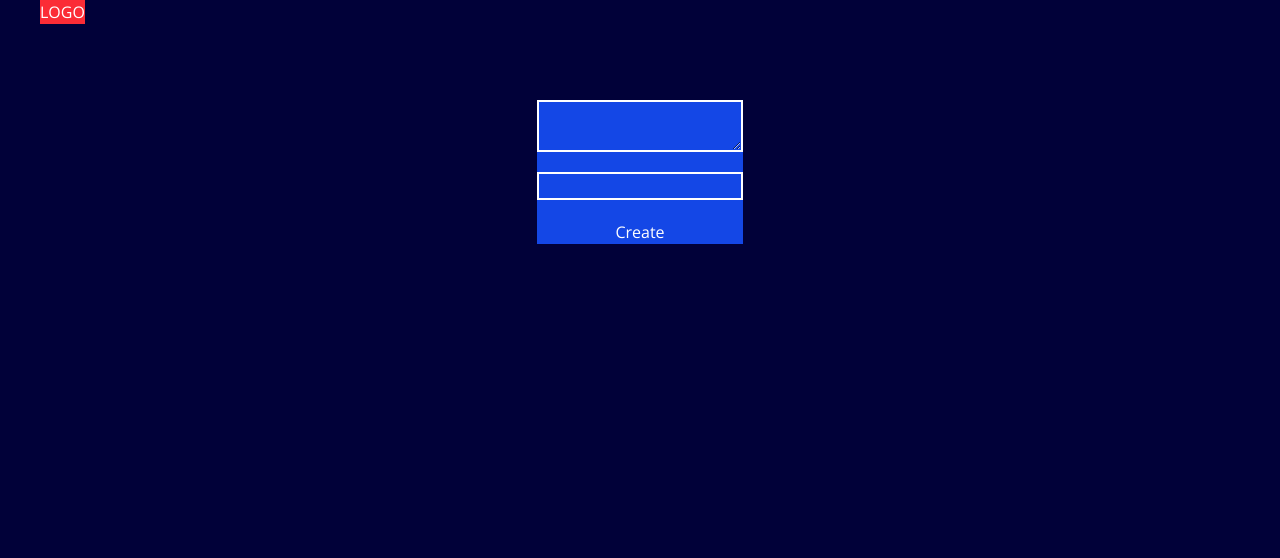
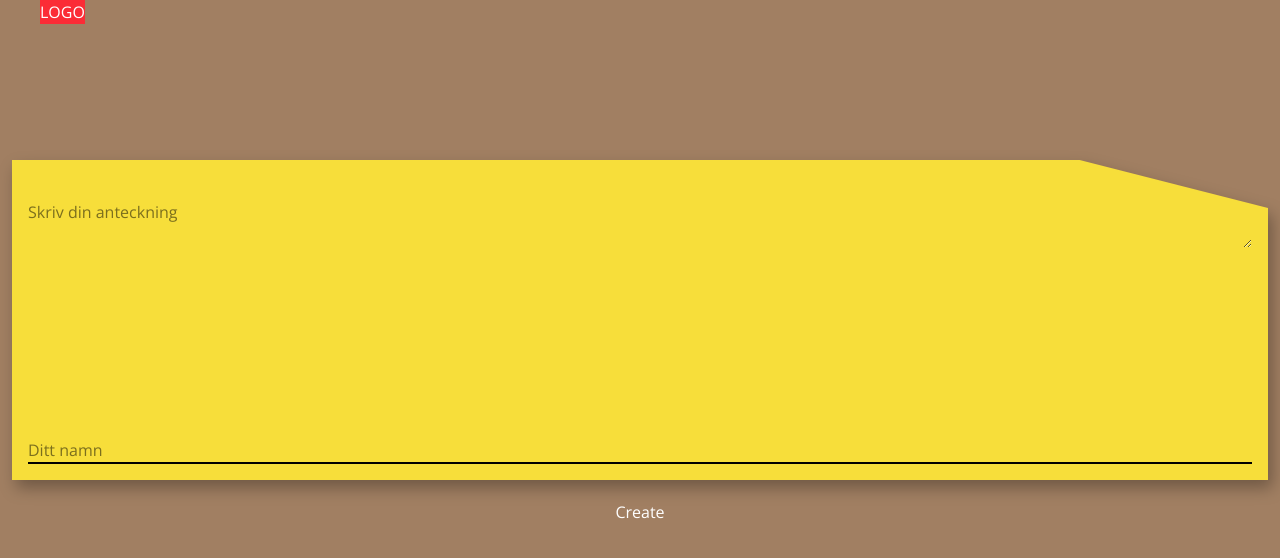
Before and after one commit to scmo-1/ShuiApp, a React (Vite) app in the folder frontend/: page /note/create in a window 1280 px wide. Shown: the top 558 px of the page. Built offline with nearby package versions, Linux system fonts and the light colour scheme.

Commit message:
add Note wrapper and styling

```diff
--- a/frontend/src/Layout.jsx
+++ b/frontend/src/Layout.jsx
@@ -6,7 +6,7 @@ function Layout() {
   return (
     <>
       <Header />
-      <main className="pt-25 px-3  flex flex-col items-center min-h-screen">
+      <main className="pt-40 px-3  flex flex-col items-center min-h-screen">
         <Outlet />
       </main>
     </>
--- a/frontend/src/components/Note.jsx
+++ b/frontend/src/components/Note.jsx
@@ -1,11 +1,11 @@
 import React from "react";
 
-function Note({ note, username, date }) {
+function Note({ children }) {
   return (
-    <div className="bg-amber-600 ">
-      <span>{username}</span>
-      <p>{note}</p>
-      <span> {date} </span>
+    <div className="[filter:drop-shadow(4px_8px_8px_rgba(0,0,0,0.3))] w-full h-full">
+      <div className="bg-[#f7de3a] text-black w-full h-full [clip-path:polygon(0%_0%,_85%_0%,_100%_15%,_100%_100%,_0%_100%)] p-4 pt-10 flex flex-col  min-h-80">
+        {children}
+      </div>
     </div>
   );
 }
--- a/frontend/src/index.css
+++ b/frontend/src/index.css
@@ -2,7 +2,7 @@
 @import "tailwindcss";
 
 body {
-  background-color: rgb(1, 1, 57);
+  background-color: #a17f62;
   color: white;
   font-family: "Open Sans", sans-serif;
 }
--- a/frontend/src/pages/CreateNotePage.jsx
+++ b/frontend/src/pages/CreateNotePage.jsx
@@ -1,6 +1,7 @@
 import React from "react";
 import { useState, useEffect } from "react";
 import { createNote } from "../utils/api";
+import Note from "../components/Note";
 
 function CreateNotePage() {
   const [username, setUsername] = useState("");
@@ -13,20 +14,24 @@ function CreateNotePage() {
     console.log(response);
   };
   return (
-    <section className="bg-blue-700">
+    <section className="w-full">
       <form onSubmit={handleSubmit} className="flex flex-col gap-5">
+        <Note>
           <textarea
             name="note"
-          className="border-2 border-white"
+            className=""
             value={note}
             onChange={(e) => setNote(e.target.value)}
+            placeholder="Skriv din anteckning"
           ></textarea>
           <input
             type="text"
             value={username}
             onChange={(e) => setUsername(e.target.value)}
-          className="border-2 border-white"
+            placeholder="Ditt namn"
+            className="border-b-2 border-black mt-auto"
           />
+        </Note>
         <button type="submit">Create</button>
       </form>
     </section>
--- a/frontend/src/pages/EditNotePage.jsx
+++ b/frontend/src/pages/EditNotePage.jsx
@@ -2,6 +2,7 @@ import React from "react";
 import { useParams } from "react-router-dom";
 import { useEffect, useState } from "react";
 import { updateNote, getNoteById } from "../utils/api";
+import Note from "../components/Note";
 
 function EditNotePage() {
   const [fetchedNote, setFetchedNote] = useState([]);
@@ -24,17 +25,26 @@ function EditNotePage() {
   };
 
   return (
-    <section>
-      <p>{fetchedNote.username}</p>
-      <form onSubmit={handleSumbit}>
-        <textarea
-          value={noteText}
-          onChange={(e) => setNoteText(e.target.value)}
-          className="border-2 border-white text-white"
-        ></textarea>
-        <button type="submit">update</button>
+    <div className="w-full">
+      <form action="flex flex-col items-center justify-center max-h-[300px]">
+        <Note>
+          <textarea
+            value={noteText}
+            onChange={(e) => setNoteText(e.target.value)}
+            className="w-full"
+          ></textarea>
+          <div className="flex mt-auto justify-between">
+            <span>- {fetchedNote.username}</span>
+            <span>
+              {new Date(fetchedNote.createdAt).toLocaleDateString("sv-SE")}
+            </span>
+          </div>
+        </Note>
+        <button type="submit" className="mt-20 self-center">
+          Uppdatera
+        </button>
       </form>
-    </section>
+    </div>
   );
 }
 
--- a/frontend/src/pages/NotesPage.jsx
+++ b/frontend/src/pages/NotesPage.jsx
@@ -18,18 +18,22 @@ function NotesPage() {
         </button>
         <input type="text" className="border-1 border-white" />
       </form>
-      <ul className="w-full flex flex-col gap-5 items-center">
+      <ul className="w-full grid grid-cols-1 gap-15 items-center">
         {items.length < 1 ? (
           <p>Loading</p>
         ) : (
           items.data.map((item) => (
-            <li key={item.noteId}>
+            <li key={item.noteId} className="block w-full">
               <a href={`/note/${item.noteId}`}>
-                <Note
-                  note={item.note}
-                  username={item.username}
-                  date={item.createdAt}
-                />
+                <Note>
+                  <p className="">{item.note}</p>
+                  <div className="flex mt-auto justify-between">
+                    <span>- {item.username}</span>
+                    <span>
+                      {new Date(item.createdAt).toLocaleDateString("sv-SE")}
+                    </span>
+                  </div>
+                </Note>
               </a>
             </li>
           ))
```
Lines whose indentation alone changed are shown as unchanged.
